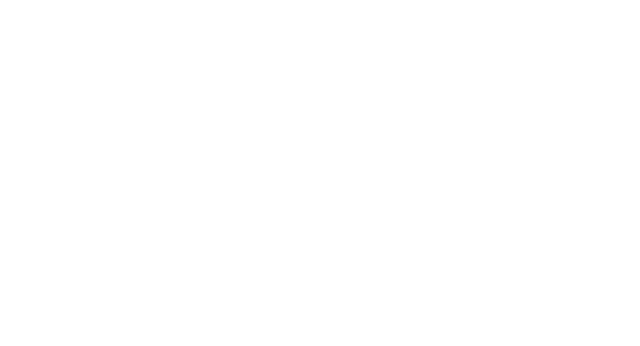
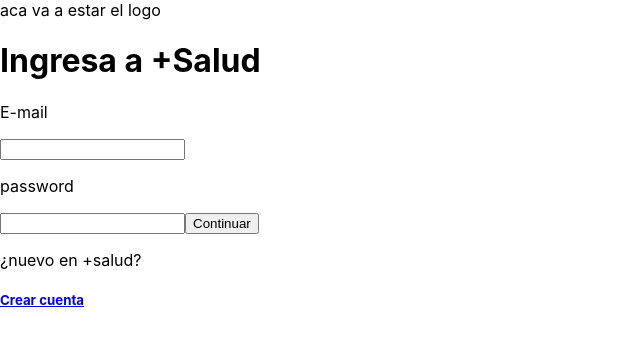
Before and after one commit to Ivan18Gauna/app-clinica, a React (Create React App) app in the folder client/: page /login in a window 1280 px wide. Shown: the top 346 px of the page, without its empty margins (0-640 px from the left). Built offline with nearby package versions, Linux system fonts and the light colour scheme.

Commit message:
login-signIn

```diff
--- a/client/src/App.js
+++ b/client/src/App.js
@@ -3,6 +3,8 @@ import { BrowserRouter, Route, Switch } from "react-router-dom";
 import Home from './components/home/Home'
 import LandingPage from './components/landingPage/LandingPage'
 import Details from './components/detail/Details'
+import Login from './Login/Login';
+import SignIn from './components/SignIn/SignIn';
 
 function App() {
   return (
@@ -12,6 +14,8 @@ function App() {
           <Route exact  path="/" component={LandingPage} />
           <Route path="/home" component={Home} />
           <Route path='/details' component={Details}/>
+          <Route path='/login' component={Login}/>
+          <Route path='/signin' component={SignIn}/>
         </Switch>
       </div>
     </BrowserRouter>
--- /dev/null
+++ b/client/src/Login/Login.jsx
@@ -0,0 +1,28 @@
+import React from "react";
+import { Link } from "react-router-dom";
+
+export default function Login (){
+    return(
+        <div>
+            <div>
+                aca va a estar el logo
+            </div>
+            <div>
+                <div>
+                    <h1>Ingresa a +Salud</h1>
+                </div>
+                <p>E-mail</p>
+                <input type="email" />
+                <p>password</p>
+                <input type="password" />
+                <button>Continuar</button>
+            </div>
+            <div>
+                <p>¿nuevo en +salud?</p>
+                <Link to='/signin'>
+                    <h5>Crear cuenta</h5>
+                </Link>
+            </div>
+        </div>
+    )
+}
--- /dev/null
+++ b/client/src/components/SignIn/SignIn.jsx
@@ -0,0 +1,40 @@
+import React from "react";
+import { Link } from "react-router-dom";
+
+export default function SignIn() {
+  return (
+    <div>
+        <div>
+            <h1>Regístrate ahora</h1>
+        </div>
+      <Link to='/formpatients'>
+      <div>
+        <div>
+        <img src="https://d2cv8o6xw7nmr6.cloudfront.net/static/img/icon-patient-registration-d8f05efbcc.svg" alt="not img" />
+        </div>
+        <h3>
+          Paciente
+        </h3>
+        <p>
+          Busca el profecional que nesecitas y reserva un turno
+        </p>
+      </div>
+      </Link>
+      <br />
+      <br />
+      <Link to='/formprofessionals'>
+      <div>
+      <div>
+        <img src="https://d2cv8o6xw7nmr6.cloudfront.net/static/img/icon-clinic-registration-d5e772603a.svg" alt="not img" />
+        </div>
+        <h3>
+          Profecional Medico
+        </h3>
+        <p>
+          Simplifica la gestion de turnos y permitele a tus paciente reservar citas de forma online
+        </p>
+      </div>
+      </Link>
+    </div>
+  );
+}
```
